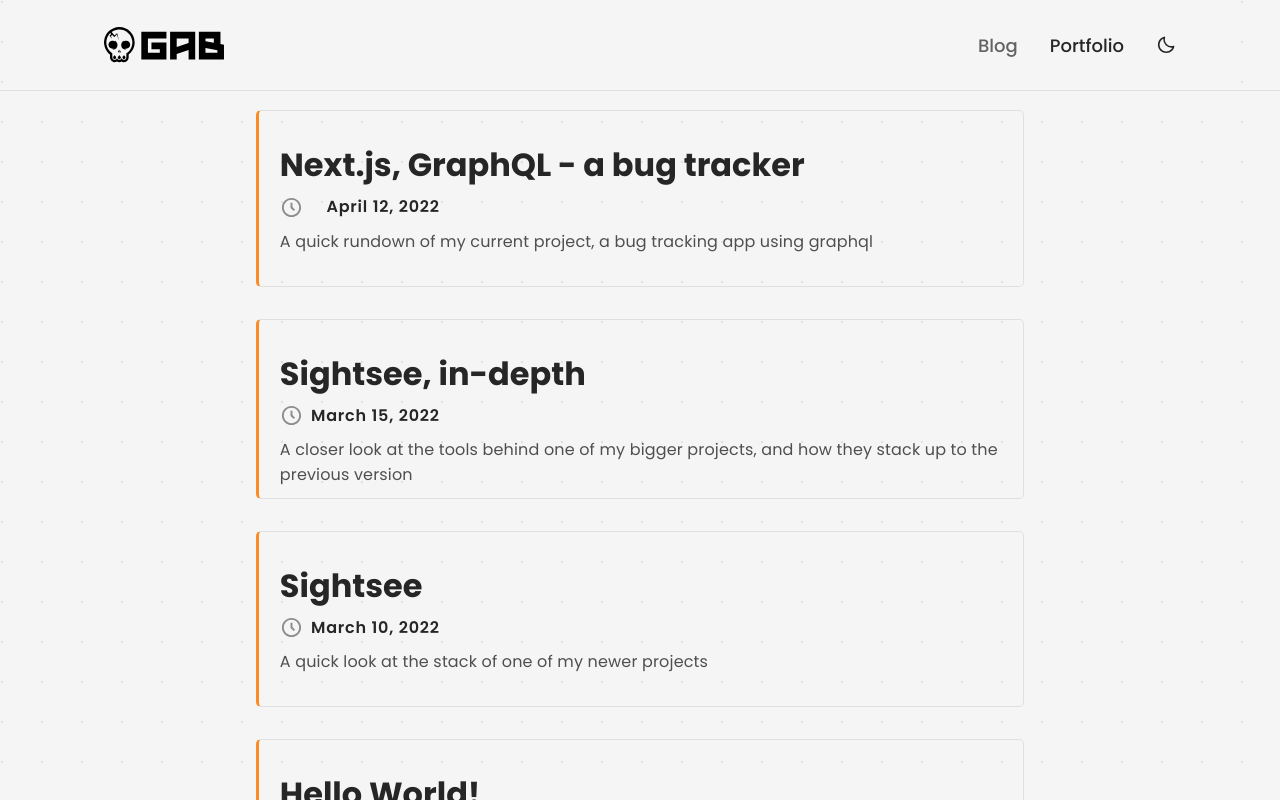
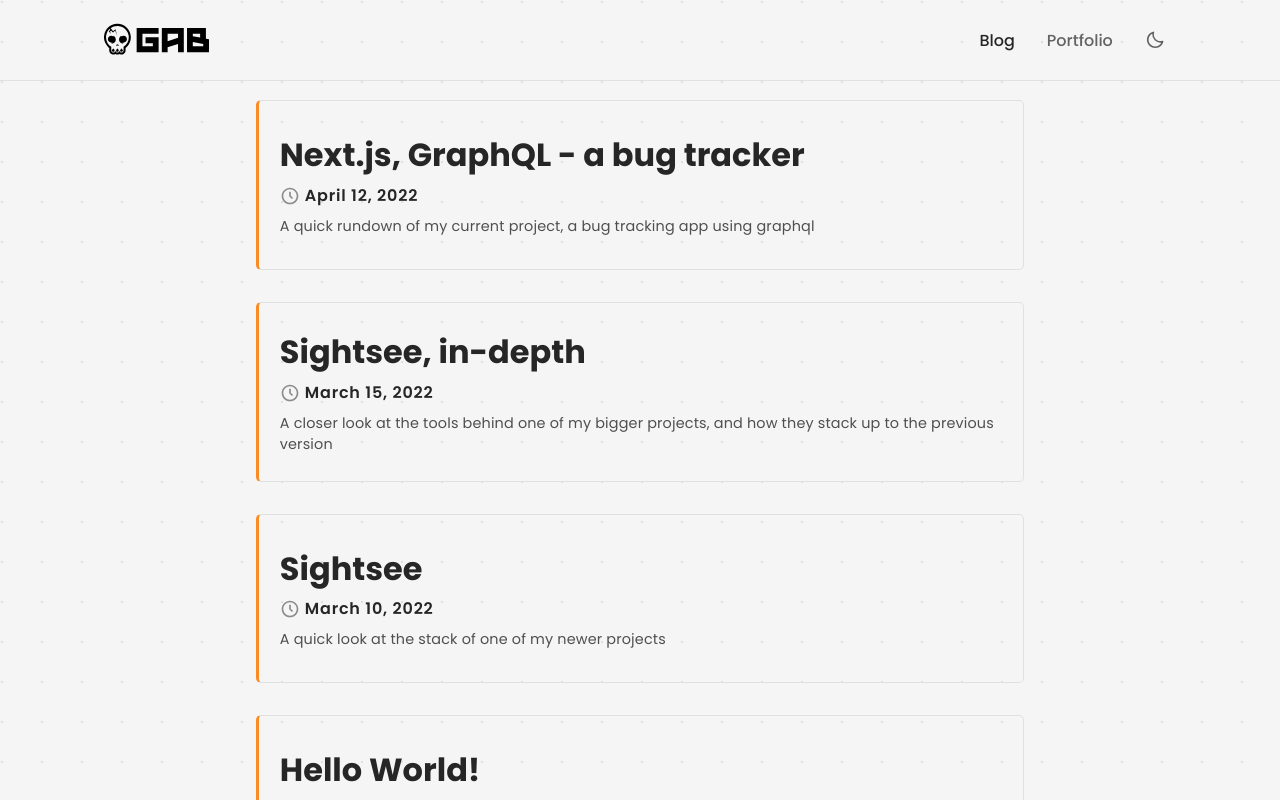
Before and after one commit to Darkryhr/digital-garden, a Next.js app: page /blog in a window 1280 px wide. Shown: the top 800 px of the page. Built offline with nearby package versions, Linux system fonts and the light colour scheme.

Commit message:
little stuff

```diff
--- a/components/date-formatter.js
+++ b/components/date-formatter.js
@@ -7,11 +7,12 @@ const DateFormatter = ({ dateString }) => {
   return (
     <Time dateTime={dateString}>
       <BiTimeFive
-        size={23}
+        size={20}
         style={{
           opacity: 0.5,
+          marginRight: '5px',
         }}
-      />{' '}
+      />
       {format(date, 'MMMM dd, yyyy')}
     </Time>
   );
@@ -24,7 +25,5 @@ const Time = styled.time`
   letter-spacing: 0.05rem;
   padding-top: 0.5rem;
   display: flex;
-  width: 160px;
   align-items: center;
-  justify-content: space-between;
 `;
--- a/components/header/Header.js
+++ b/components/header/Header.js
@@ -11,7 +11,6 @@ import {
   MobileMenu,
   MenuStyles,
   LinkWrapper,
-  LinkStyled,
 } from './HeaderStyles';
 import { AnimatePresence } from 'framer-motion';
 import { useRouter } from 'next/router';
@@ -85,6 +84,7 @@ export default Header;
 
 const Menu = ({ mobile, themeIcon, toggleTheme }) => {
   const router = useRouter();
+  console.log(themeIcon);
   return (
     <MenuStyles $mobile={mobile}>
       <LinkWrapper
--- a/components/header/HeaderStyles.js
+++ b/components/header/HeaderStyles.js
@@ -6,12 +6,11 @@ export const Nav = styled.nav`
   display: flex;
   justify-content: space-between;
   align-items: center;
-  padding: 0.8rem 4rem;
-  min-height: 90px;
+  padding: 1.2rem 4rem;
+  min-height: 80px;
   width: 100%;
   max-width: ${breakpoint.size.lg};
   margin: 0 auto;
-  background: ${props => props.theme.colors.primary};
 
   @media (${breakpoint.device.sm}) {
     padding: 0.8rem 1.2rem;
@@ -35,7 +34,7 @@ export const LogoWrapper = styled.div`
   cursor: pointer;
   display: flex;
   color: '#fb8b24';
-  max-width: 120px;
+  max-width: 105px;
 `;
 
 export const MenuStyles = styled(motion.div)`
@@ -87,14 +86,16 @@ export const MobileWrapper = styled(motion.div)`
 
 export const LinkWrapper = styled(motion.div)`
   line-height: 25px;
-  margin: 0 1rem;
+  margin: 0 0.3rem;
+  padding: 0.3rem 0.7rem;
+  border-radius: 5px;
   cursor: pointer;
   display: flex;
   font-weight: 500;
   text-transform: capitalize;
-  font-size: 18px;
+  font-size: 16px;
   justify-content: flex-end;
-  opacity: ${props => (props.$active ? 0.7 : 1)};
+  opacity: ${props => (props.$active ? 1 : 0.7)};
   color: ${props => (props.$currentTheme === 'dark' ? '#f4f4f4' : '#000000')};
   &:last-child {
     margin-right: 0;
--- a/components/post-preview.js
+++ b/components/post-preview.js
@@ -29,17 +29,10 @@ const PreviewTitle = styled(Heading3)`
 
 const PreviewSubtitle = styled(Subtitle)`
   /* overflow: hidden; */
+  font-size: 0.9rem;
   max-height: 40px;
   text-overflow: ellipsis;
   line-height: normal;
-`;
-
-const BlogLink = styled(motion.button)`
-  background: none;
-  border: none;
-  outline: none;
-  cursor: pointer;
-  margin: 0.8rem 0;
 `;
 
 const PreviewWrapper = styled.div`
@@ -52,4 +45,7 @@ const PreviewWrapper = styled.div`
   margin-bottom: 2rem;
   border-radius: 5px;
   border-left: 3px solid ${({ theme }) => theme.colors.accent};
+  display: flex;
+  flex-direction: column;
+  justify-content: center;
 `;
--- a/components/styled/typography.js
+++ b/components/styled/typography.js
@@ -40,7 +40,7 @@ export const Heading3 = styled.h3`
   }
 `;
 
-export const Heading4 = styled.h3`
+export const Heading4 = styled.h4`
   font-weight: 500;
   font-size: 1.2rem;
   line-height: 1.5;
--- a/containers/intro-section.js
+++ b/containers/intro-section.js
@@ -6,7 +6,6 @@ import { StrokedButton } from '@components/styled/button';
 import styled from 'styled-components';
 import { breakpoint } from '@components/styled/breakpoints';
 import { BiDownload } from 'react-icons/bi';
-
 const IntroSection = () => {
   return (
     <Container p='0 0 6.5rem 0'>
```
